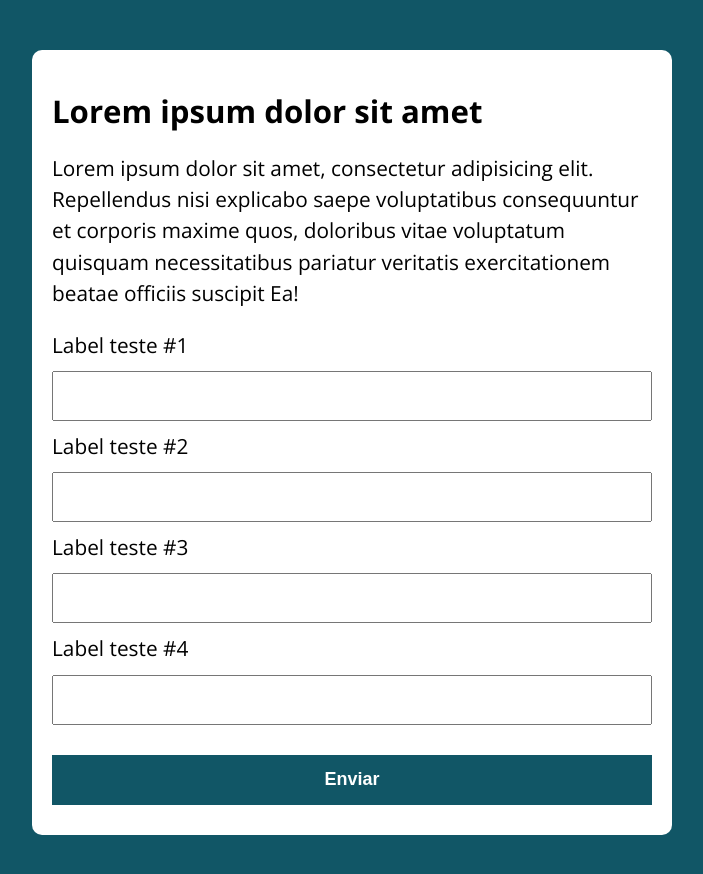
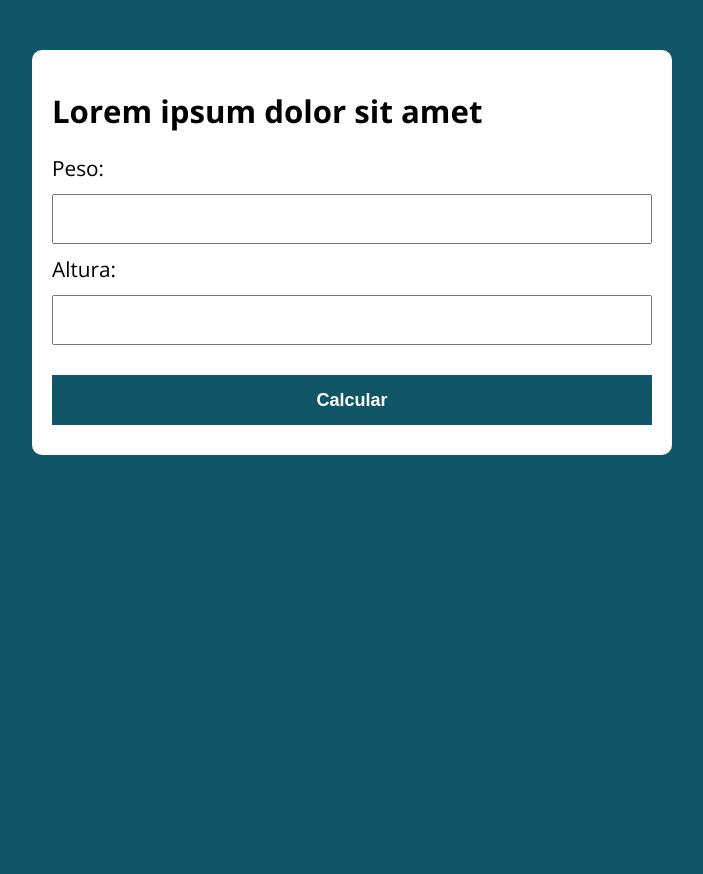
Before and after one commit to Marcelo-C-Silva/atividades, a plain HTML site: page modelo/index.html in a window 1280 px wide. Shown: the whole page, without its empty margins (288-991 px from the left). After the commit the page ends 800 px from the top, so only its background shows below. Drawn offline with nearby package versions, Linux system fonts and the light colour scheme.

Commit message:
voltando

```diff
--- a/modelo/index.html
+++ b/modelo/index.html
@@ -13,26 +13,16 @@
 
   <section class="container">
     <h1>Lorem ipsum dolor sit amet</h1>
-    <p>
-      Lorem ipsum dolor sit amet, consectetur adipisicing elit.
-      Repellendus nisi explicabo saepe voluptatibus consequuntur et corporis
-      maxime quos, doloribus vitae voluptatum quisquam necessitatibus
-      pariatur veritatis exercitationem beatae officiis suscipit Ea!
-    </p>
-    <form action="">
-      <label for="input-test-1">Label teste #1</label>
-      <input type="text" id="input-test-1">
 
-      <label for="input-test-2">Label teste #2</label>
-      <input type="text" id="input-test-2">
+    <form action="" class=".formulario">
 
-      <label for="input-test-3">Label teste #3</label>
-      <input type="text" id="input-test-3">
+      <label for="Peso">Peso:</label>
+      <input type="text" id="Peso">
 
-      <label for="input-test-4">Label teste #4</label>
-      <input type="text" id="input-test-4">
+      <label for="Altura">Altura:</label>
+      <input type="text" id="Altura">
 
-      <button>Enviar</button>
+      <button>Calcular</button>
     </form>
   </section>
 
```
